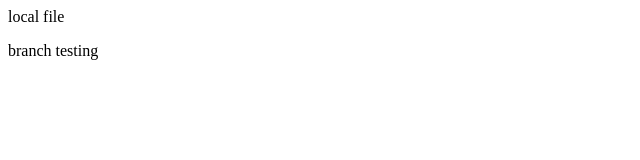
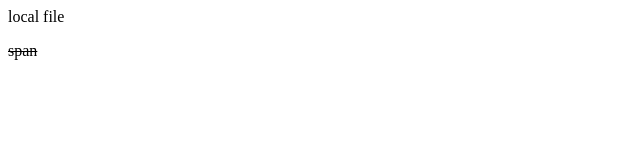
Before and after one commit to GauravYadav9467/localrepo, a plain HTML site: page index.html in a window 1280 px wide. Shown: the full height of the page, 0-640 px from the left. Drawn offline with Linux system fonts and the light colour scheme.

Commit message:
Update index.html

```diff
--- a/index.html
+++ b/index.html
@@ -1,2 +1,2 @@
 <p>local file</p>
-<p> branch testing</p>
+<s>span</s>
```
